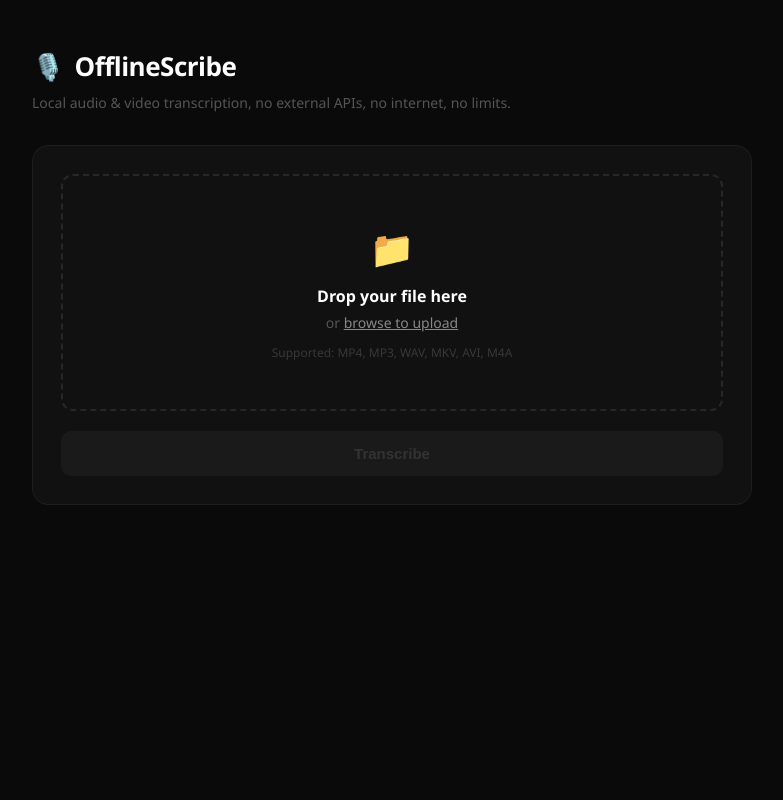
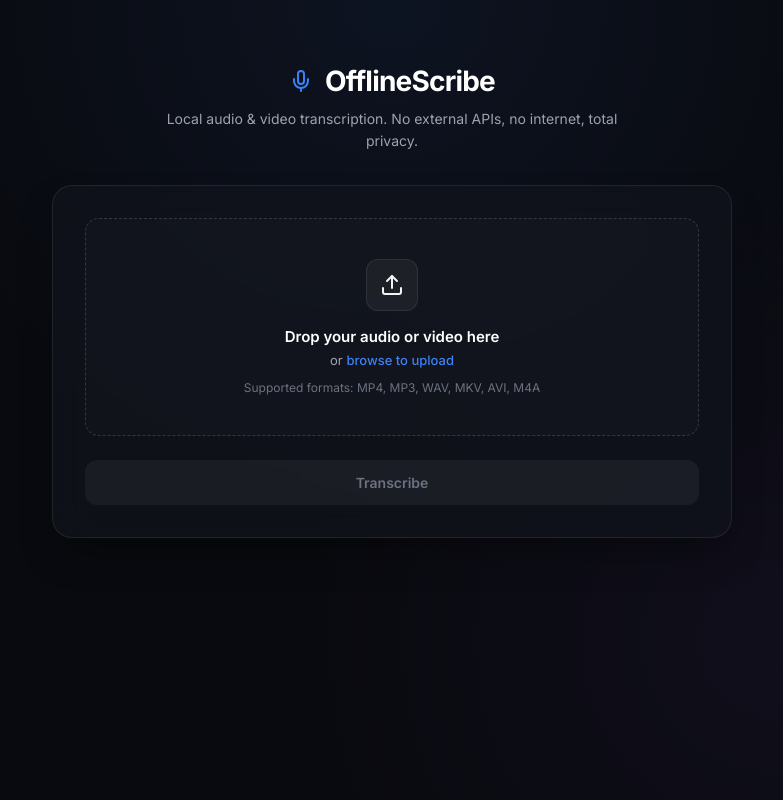
Before and after one commit to chirag876/OfflineScribe, a Django app: page / in a window 1280 px wide. Shown: the whole page, without its empty margins (248-1031 px from the left). Run offline with Django 5.2, Linux system fonts and the light colour scheme.

Commit message:
feat(ui): modernize interface design and replace emojis with native SVGs
- Replaced raw UI emojis in header, file meta, dropzone, and action buttons with clean vector SVG icons
- Integrated Google Fonts ('Inter' and 'JetBrains Mono') for high-end typography
- Refined dark theme styling with subtle glassmorphism, precise borders, and improved contrast
- Modernized model selection cards with dedicated active-state outlines
- Updated JS copy button handler to show a dynamic SVG checkmark feedback state
- Added custom favicon path configuration in head meta

```diff
--- a/transcriber/static/transcriber/css/style.css
+++ b/transcriber/static/transcriber/css/style.css
@@ -4,187 +4,307 @@
     padding: 0;
 }
 
+:root {
+    --bg-main: #090a0f;
+    --card-bg: rgba(18, 20, 29, 0.7);
+    --card-border: rgba(255, 255, 255, 0.08);
+    --accent-blue: #3b82f6;
+    --accent-hover: #2563eb;
+    --text-primary: #f3f4f6;
+    --text-secondary: #9ca3af;
+    --text-muted: #6b7280;
+    --font-sans: 'Inter', -apple-system, BlinkMacSystemFont, sans-serif;
+    --font-mono: 'JetBrains Mono', monospace;
+}
+
 body {
-    font-family: 'Segoe UI', system-ui, sans-serif;
-    background: #0a0a0a;
-    color: #e0e0e0;
+    font-family: var(--font-sans);
+    background-color: var(--bg-main);
+    background-image:
+        radial-gradient(circle at 50% 0%, rgba(59, 130, 246, 0.08) 0%, transparent 50%),
+        radial-gradient(circle at 80% 80%, rgba(139, 92, 246, 0.05) 0%, transparent 40%);
+    color: var(--text-primary);
     min-height: 100vh;
     display: flex;
     align-items: flex-start;
     justify-content: center;
-    padding: 48px 16px;
+    padding: 64px 20px;
+    -webkit-font-smoothing: antialiased;
 }
 
 .container {
     width: 100%;
-    max-width: 720px;
+    max-width: 680px;
 }
 
 /* Header */
 .header {
     margin-bottom: 32px;
+    text-align: center;
 }
 
 .logo {
-    display: flex;
+    display: inline-flex;
     align-items: center;
-    gap: 10px;
-    margin-bottom: 8px;
+    gap: 12px;
+    margin-bottom: 10px;
 }
 
-.logo-icon { font-size: 26px; }
+.logo-icon {
+    stroke: var(--accent-blue);
+}
 
 .logo-text {
-    font-size: 26px;
+    font-size: 28px;
     font-weight: 700;
-    color: #fff;
-    letter-spacing: -0.5px;
+    color: #ffffff;
+    letter-spacing: -0.8px;
 }
 
 .tagline {
     font-size: 14px;
-    color: #555;
-    line-height: 1.5;
+    color: var(--text-secondary);
+    line-height: 1.6;
+    max-width: 460px;
+    margin: 0 auto;
 }
 
 /* Card */
 .card {
-    background: #111;
-    border: 1px solid #1e1e1e;
-    border-radius: 16px;
-    padding: 28px;
-    margin-bottom: 16px;
+    background: var(--card-bg);
+    backdrop-filter: blur(16px);
+    -webkit-backdrop-filter: blur(16px);
+    border: 1px solid var(--card-border);
+    border-radius: 20px;
+    padding: 32px;
+    margin-bottom: 20px;
+    box-shadow: 0 20px 40px -15px rgba(0, 0, 0, 0.5);
 }
 
 /* Upload Zone */
 .upload-zone {
-    border: 2px dashed #272727;
-    border-radius: 12px;
-    padding: 48px 24px;
+    border: 1.5px dashed rgba(255, 255, 255, 0.15);
+    border-radius: 14px;
+    padding: 40px 24px;
     text-align: center;
     cursor: pointer;
-    transition: border-color 0.2s, background 0.2s;
-    margin-bottom: 20px;
+    background: rgba(255, 255, 255, 0.015);
+    transition: all 0.25s cubic-bezier(0.4, 0, 0.2, 1);
+    margin-bottom: 24px;
 }
 
 .upload-zone:hover {
-    border-color: #444;
-    background: #161616;
+    border-color: rgba(59, 130, 246, 0.5);
+    background: rgba(59, 130, 246, 0.03);
+    transform: translateY(-1px);
 }
 
 .upload-zone input[type="file"] { display: none; }
 
+.upload-icon-wrapper {
+    width: 52px;
+    height: 52px;
+    background: rgba(255, 255, 255, 0.05);
+    border: 1px solid rgba(255, 255, 255, 0.08);
+    border-radius: 12px;
+    display: flex;
+    align-items: center;
+    justify-content: center;
+    margin: 0 auto 16px auto;
+}
+
 .upload-icon {
-    font-size: 36px;
-    margin-bottom: 12px;
+    font-size: 24px;
 }
 
 .upload-title {
-    font-size: 16px;
+    font-size: 15px;
     font-weight: 600;
-    color: #fff;
+    color: #ffffff;
     margin-bottom: 6px;
 }
 
 .upload-sub {
-    font-size: 14px;
-    color: #555;
+    font-size: 13px;
+    color: var(--text-secondary);
     margin-bottom: 12px;
 }
 
 .upload-link {
-    color: #888;
-    text-decoration: underline;
+    color: var(--accent-blue);
+    font-weight: 500;
+    text-decoration: none;
     cursor: pointer;
     transition: color 0.2s;
 }
 
-.upload-link:hover { color: #fff; }
+.upload-link:hover {
+    color: #60a5fa;
+    text-decoration: underline;
+}
 
 .upload-formats {
     font-size: 12px;
-    color: #383838;
+    color: var(--text-muted);
 }
 
 /* File Info */
 .file-meta {
     display: flex;
     align-items: center;
-    gap: 12px;
-    background: #181818;
-    border: 1px solid #222;
-    border-radius: 10px;
-    padding: 14px 16px;
-    margin-bottom: 12px;
+    gap: 14px;
+    background: rgba(255, 255, 255, 0.03);
+    border: 1px solid var(--card-border);
+    border-radius: 12px;
+    padding: 16px;
+    margin-bottom: 16px;
 }
 
 .file-icon { font-size: 22px; }
 
-.file-details { flex: 1; }
+.file-details { flex: 1; min-width: 0; }
 
 .file-name {
     font-size: 14px;
     font-weight: 600;
-    color: #fff;
+    color: #ffffff;
     white-space: nowrap;
     overflow: hidden;
     text-overflow: ellipsis;
-    max-width: 480px;
 }
 
 .file-size {
     font-size: 12px;
-    color: #555;
-    margin-top: 2px;
+    color: var(--text-muted);
+    margin-top: 3px;
 }
 
 .file-remove {
-    color: #444;
+    color: var(--text-muted);
     cursor: pointer;
-    font-size: 16px;
-    transition: color 0.2s;
-    padding: 4px;
+    font-size: 14px;
+    transition: all 0.2s;
+    width: 28px;
+    height: 28px;
+    display: flex;
+    align-items: center;
+    justify-content: center;
+    border-radius: 6px;
 }
 
-.file-remove:hover { color: #fff; }
+.file-remove:hover {
+    color: #ef4444;
+    background: rgba(239, 68, 68, 0.1);
+}
 
 /* Time Estimate */
 .time-estimate {
-    background: #161616;
-    border: 1px solid #1e1e1e;
-    border-radius: 8px;
-    padding: 10px 14px;
+    background: rgba(59, 130, 246, 0.05);
+    border: 1px solid rgba(59, 130, 246, 0.15);
+    border-radius: 10px;
+    padding: 12px 16px;
     font-size: 13px;
-    color: #666;
-    margin-bottom: 20px;
+    color: var(--text-secondary);
+    margin-bottom: 24px;
     line-height: 1.5;
 }
 
 .time-estimate span {
-    color: #999;
+    color: #60a5fa;
     font-weight: 500;
 }
 
-/* Buttons */
-button {
+/* Model Selector */
+.model-selector {
+    margin-bottom: 24px;
+}
+
+.model-label {
+    font-size: 12px;
+    font-weight: 600;
+    color: var(--text-muted);
+    margin-bottom: 12px;
+    text-transform: uppercase;
+    letter-spacing: 0.8px;
+}
+
+.model-options {
+    display: grid;
+    grid-template-columns: repeat(3, 1fr);
+    gap: 10px;
+}
+
+.model-option {
+    cursor: pointer;
+}
+
+.model-option input[type="radio"] {
+    display: none;
+}
+
+.model-card {
+    background: rgba(255, 255, 255, 0.02);
+    border: 1px solid var(--card-border);
+    border-radius: 12px;
+    padding: 14px 12px;
+    text-align: center;
+    transition: all 0.2s ease;
+    display: flex;
+    flex-direction: column;
+    gap: 4px;
+    height: 100%;
+}
+
+.model-card:hover {
+    border-color: rgba(255, 255, 255, 0.2);
+    background: rgba(255, 255, 255, 0.04);
+}
+
+.model-option input[type="radio"]:checked + .model-card {
+    border-color: var(--accent-blue);
+    background: rgba(59, 130, 246, 0.08);
+    box-shadow: 0 0 0 1px var(--accent-blue);
+}
+
+.model-name {
+    font-size: 14px;
+    font-weight: 600;
+    color: #ffffff;
+}
+
+.model-desc {
+    font-size: 11px;
+    color: var(--text-muted);
+    line-height: 1.3;
+}
+
+/* Primary Button */
+button#upload-btn {
     width: 100%;
     padding: 14px;
-    background: #fff;
-    color: #0a0a0a;
-    font-size: 15px;
+    background: var(--text-primary);
+    color: #090a0f;
+    font-family: var(--font-sans);
+    font-size: 14px;
     font-weight: 600;
     border: none;
-    border-radius: 10px;
+    border-radius: 12px;
     cursor: pointer;
-    transition: background 0.2s, opacity 0.2s;
+    transition: all 0.2s ease;
+    box-shadow: 0 4px 12px rgba(255, 255, 255, 0.1);
 }
 
-button:hover:not(:disabled) { background: #e0e0e0; }
+button#upload-btn:hover:not(:disabled) {
+    background: #ffffff;
+    transform: translateY(-1px);
+    box-shadow: 0 6px 16px rgba(255, 255, 255, 0.15);
+}
 
-button:disabled {
-    background: #1a1a1a;
-    color: #333;
+button#upload-btn:disabled {
+    background: rgba(255, 255, 255, 0.05);
+    color: var(--text-muted);
     cursor: not-allowed;
+    box-shadow: none;
 }
 
 /* Progress Steps */
--- a/transcriber/static/transcriber/js/main.js
+++ b/transcriber/static/transcriber/js/main.js
@@ -291,13 +291,18 @@ function showError(message) {
 }
 
 // Copy
+// Copy
 copyBtn.addEventListener('click', () => {
     const text = currentSegments.map(s =>
         `[${formatTimestamp(s.start)} → ${formatTimestamp(s.end)}] ${s.text.trim()}`
     ).join('\n');
     navigator.clipboard.writeText(text).then(() => {
-        copyBtn.textContent = '✅ Copied!';
-        setTimeout(() => { copyBtn.textContent = '📋 Copy'; }, 2000);
+        const originalHTML = copyBtn.innerHTML;
+        copyBtn.innerHTML = `
+            <svg width="14" height="14" viewBox="0 0 24 24" fill="none" stroke="#10b981" stroke-width="2.5" stroke-linecap="round" stroke-linejoin="round"><polyline points="20 6 9 17 4 12"/></svg>
+            <span style="color: #10b981;">Copied!</span>
+        `;
+        setTimeout(() => { copyBtn.innerHTML = originalHTML; }, 2000);
     });
 });
 
--- a/transcriber/templates/transcriber/index.html
+++ b/transcriber/templates/transcriber/index.html
@@ -6,7 +6,12 @@
     <meta charset="UTF-8">
     <meta name="viewport" content="width=device-width, initial-scale=1.0">
     <title>OfflineScribe</title>
-    <link rel="icon" type="image/png" href="{% static 'transcriber/favicon.svg' %}">
+    <link rel="icon" type="image/svg+xml" href="{% static 'transcriber/favicon.svg' %}">
+
+    <link rel="preconnect" href="https://fonts.googleapis.com">
+    <link rel="preconnect" href="https://fonts.gstatic.com" crossorigin>
+    <link href="https://fonts.googleapis.com/css2?family=Inter:wght@400;500;600;700&family=JetBrains+Mono:wght@400;500&display=swap" rel="stylesheet">
+
     <link rel="stylesheet" href="{% static 'transcriber/css/style.css' %}">
 </head>
 
@@ -17,32 +22,44 @@
         <!-- Header -->
         <div class="header">
             <div class="logo">
-                <span class="logo-icon">🎙️</span>
+                <svg class="logo-icon" width="24" height="24" viewBox="0 0 24 24" fill="none" stroke="currentColor" stroke-width="2" stroke-linecap="round" stroke-linejoin="round">
+                    <path d="M12 2a3 3 0 0 0-3 3v7a3 3 0 0 0 6 0V5a3 3 0 0 0-3-3z"/>
+                    <path d="M19 10v2a7 7 0 0 1-14 0v-2"/>
+                    <line x1="12" y1="19" x2="12" y2="22"/>
+                </svg>
                 <span class="logo-text">OfflineScribe</span>
             </div>
-            <p class="tagline">Local audio & video transcription, no external APIs, no internet, no limits.</p>
+            <p class="tagline">Local audio & video transcription. No external APIs, no internet, total privacy.</p>
         </div>
 
         <!-- Upload Card -->
         <div class="card" id="upload-card">
             <div class="upload-zone" id="upload-zone">
                 <input type="file" id="file-input" accept=".mp4,.mp3,.wav,.mkv,.avi,.m4a">
-                <div class="upload-icon">📁</div>
-                <p class="upload-title">Drop your file here</p>
-                <p class="upload-sub">or <span class="upload-link"
-                        onclick="document.getElementById('file-input').click()">browse to upload</span></p>
-                <p class="upload-formats">Supported: MP4, MP3, WAV, MKV, AVI, M4A</p>
+                <div class="upload-icon-wrapper">
+                    <svg class="upload-icon" width="24" height="24" viewBox="0 0 24 24" fill="none" stroke="currentColor" stroke-width="2" stroke-linecap="round" stroke-linejoin="round">
+                        <path d="M21 15v4a2 2 0 0 1-2 2H5a2 2 0 0 1-2-2v-4"/>
+                        <polyline points="17 8 12 3 7 8"/>
+                        <line x1="12" y1="3" x2="12" y2="15"/>
+                    </svg>
+                </div>
+                <p class="upload-title">Drop your audio or video here</p>
+                <p class="upload-sub">or <span class="upload-link" onclick="document.getElementById('file-input').click()">browse to upload</span></p>
+                <p class="upload-formats">Supported formats: MP4, MP3, WAV, MKV, AVI, M4A</p>
             </div>
 
             <!-- File info -->
             <div class="file-info" id="file-info" style="display:none;">
                 <div class="file-meta">
-                    <span class="file-icon">🎬</span>
+                    <svg class="file-icon" width="20" height="20" viewBox="0 0 24 24" fill="none" stroke="currentColor" stroke-width="2" stroke-linecap="round" stroke-linejoin="round">
+                        <polygon points="23 7 16 12 23 17 23 7"/>
+                        <rect x="1" y="5" width="15" height="14" rx="2" ry="2"/>
+                    </svg>
                     <div class="file-details">
                         <p class="file-name" id="file-name-text">filename.mp4</p>
                         <p class="file-size" id="file-size-text">0 MB</p>
                     </div>
-                    <span class="file-remove" onclick="resetFile()">✕</span>
+                    <span class="file-remove" onclick="resetFile()" title="Remove file">✕</span>
                 </div>
 
                 <!-- Size based time estimate -->
@@ -62,7 +79,7 @@
                     </label>
                     <label class="model-option">
                         <input type="radio" name="model" value="small" checked>
-                        <div class="model-card selected">
+                        <div class="model-card">
                             <span class="model-name">Small</span>
                             <span class="model-desc">Balanced · Recommended</span>
                         </div>
@@ -116,9 +133,18 @@
                 <div class="transcript-header">
                     <span class="transcript-title">Transcript</span>
                     <div class="transcript-actions">
-                        <button class="action-btn" id="copy-btn">📋 Copy</button>
-                        <button class="action-btn" id="download-srt-btn">⬇️ Download SRT</button>
-                        <button class="action-btn" id="download-txt-btn">⬇️ Download TXT</button>
+                        <button class="action-btn" id="copy-btn">
+                            <svg width="14" height="14" viewBox="0 0 24 24" fill="none" stroke="currentColor" stroke-width="2" stroke-linecap="round" stroke-linejoin="round"><rect x="9" y="9" width="13" height="13" rx="2" ry="2"/><path d="M5 15H4a2 2 0 0 1-2-2V4a2 2 0 0 1 2-2h9a2 2 0 0 1 2 2v1"/></svg>
+                            <span>Copy</span>
+                        </button>
+                        <button class="action-btn" id="download-srt-btn">
+                            <svg width="14" height="14" viewBox="0 0 24 24" fill="none" stroke="currentColor" stroke-width="2" stroke-linecap="round" stroke-linejoin="round"><path d="M21 15v4a2 2 0 0 1-2 2H5a2 2 0 0 1-2-2v-4"/><polyline points="7 10 12 15 17 10"/><line x1="12" y1="15" x2="12" y2="3"/></svg>
+                            <span>Download SRT</span>
+                        </button>
+                        <button class="action-btn" id="download-txt-btn">
+                            <svg width="14" height="14" viewBox="0 0 24 24" fill="none" stroke="currentColor" stroke-width="2" stroke-linecap="round" stroke-linejoin="round"><path d="M21 15v4a2 2 0 0 1-2 2H5a2 2 0 0 1-2-2v-4"/><polyline points="7 10 12 15 17 10"/><line x1="12" y1="15" x2="12" y2="3"/></svg>
+                            <span>Download TXT</span>
+                        </button>
                     </div>
                 </div>
                 <div class="transcript-box" id="transcript-box"></div>
```
Also changed, not shown: other parts of transcriber/static/transcriber/css/style.css (+98 -136 lines).
